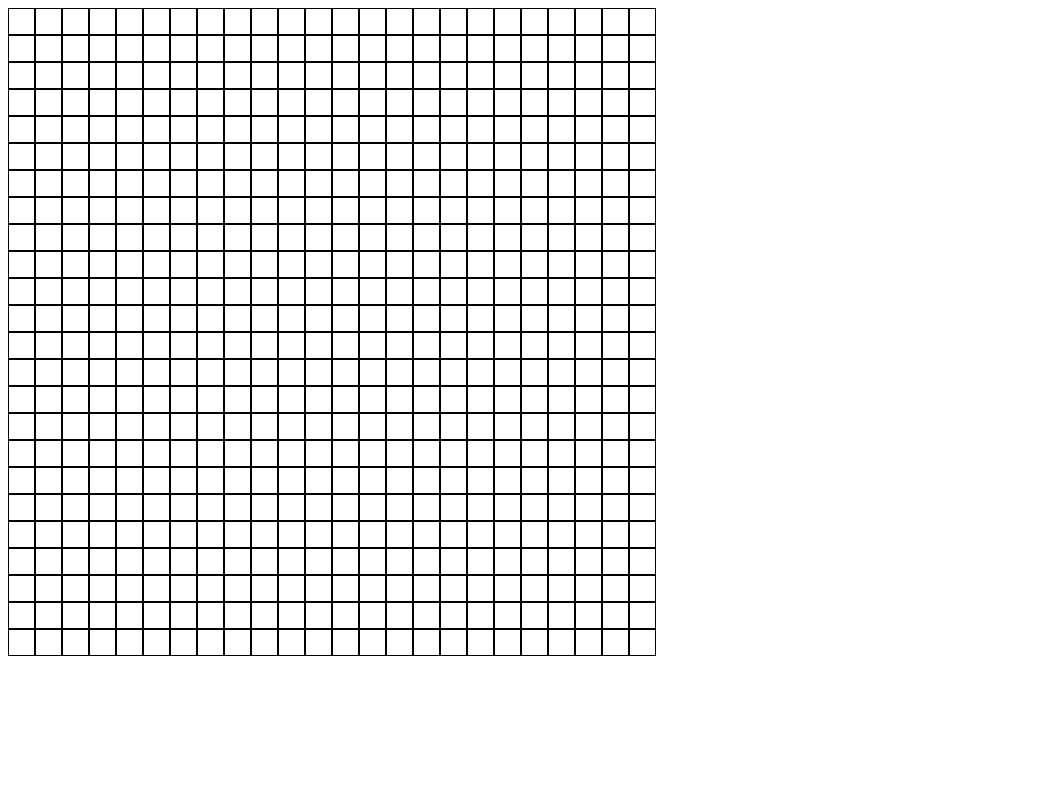
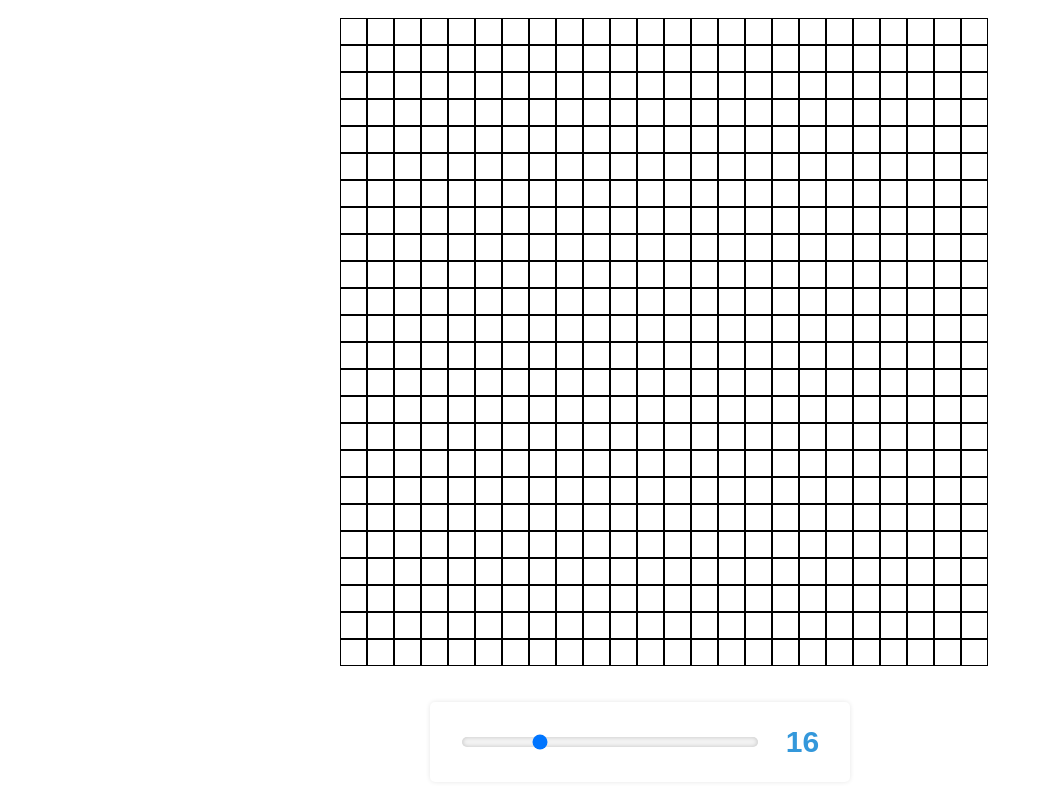
Before and after one commit to xwexerx/Etch-a-sketch, a plain HTML site: page index.html in a window 1280 px wide. Shown: the whole page, without its empty margins (0-1043 px from the left). Drawn offline with Linux system fonts and the light colour scheme.

Commit message:
Add slider elements and styling

```diff
--- a/index.html
+++ b/index.html
@@ -8,8 +8,12 @@
     <link rel="stylesheet" href="./style.css">
 </head>
 <body>
-    <div id="grid-container">
-
+    <div id="grid-container"></div>
+    <div class="box">
+        <div class="slider">
+            <input type="range" min="0" max="64" value="16">
+        </div>
+        <div class="value">16</div>
     </div>
     <script src="./script.js"></script>
 </body>
--- a/style.css
+++ b/style.css
@@ -2,6 +2,12 @@ html {
     box-sizing: border-box;
     padding: 0;
     margin: 0;
+}
+
+html, body {
+    height: 100%;
+    display: grid;
+    place-items: center;
 }
 
 #grid-container {
@@ -9,3 +15,39 @@ html {
     grid-template-columns: 1fr 1fr;
     width: 600px;
 }
+
+.box {
+    background: white;
+    padding: 20px 20px 20px 30px;
+    border-radius: 5px;
+    box-shadow: 0px 0px 5px rgba(0,0,0,0.1);
+    display: flex;
+    align-items: center;
+}
+
+.box .slider {
+    height: 40px;
+    width: 300px;
+    display: flex;
+    align-items: center;
+    margin-right: 15px;
+}
+
+.box .slider input {
+    height: 10px;
+    width: 100%;
+    -webkit-appearance: none;
+    outline: none;
+    background: #f2f2f2;
+    border-radius: 25px;
+    box-shadow: inset 0px 0px 4px rgba(0,0,0,0.2);
+}
+
+.box .value {
+    font-size: 30px;
+    font-weight: 600;
+    font-family: sans-serif;
+    color: #3498db;
+    width: 55px;
+    text-align: center;
+}
```
